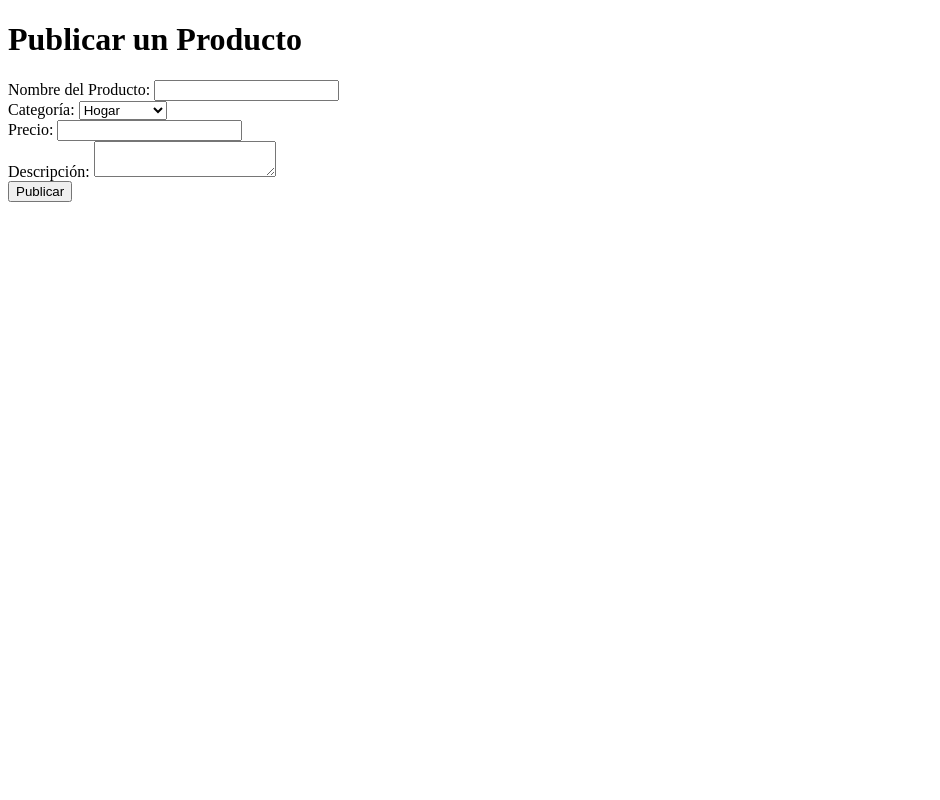
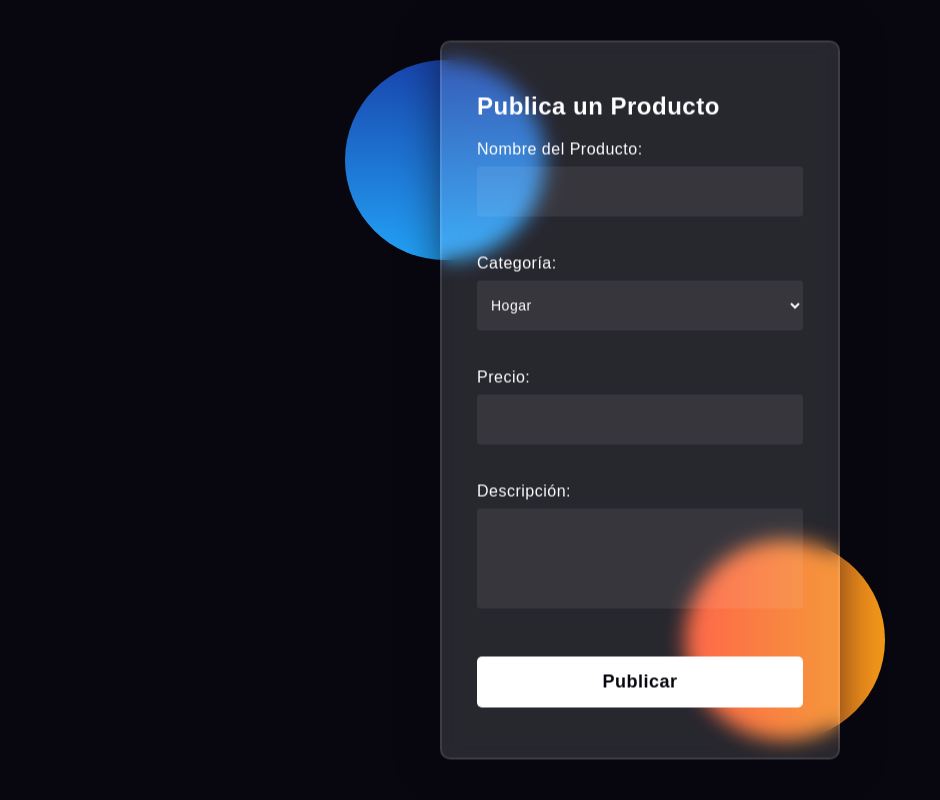
Before and after one commit to DiegoSanRoman/Wallapop-Proyecto-Criptografia, a Flask app: page /vender in a window 1280 px wide. Shown: the whole page, without its empty margins (0-940 px from the left). Run offline with Flask 3, Linux system fonts and the light colour scheme.

Commit message:
Paginas de comprar y vender bonitas

```diff
--- a/Web/static/styles/vender.css
+++ b/Web/static/styles/vender.css
@@ -0,0 +1,113 @@
+*, *:before, *:after {
+    padding: 0;
+    margin: 0;
+    box-sizing: border-box;
+}
+
+body {
+    background-color: #080710;
+}
+
+.background {
+    width: 430px;
+    height: 520px;
+    position: absolute;
+    transform: translate(-50%, -50%);
+    left: 50%;
+    top: 50%;
+}
+
+.background .shape {
+    height: 200px;
+    width: 200px;
+    position: absolute;
+    border-radius: 50%;
+}
+
+.shape:first-child {
+    background: linear-gradient(#1845ad, #23a2f6);
+    left: -80px;
+    top: -80px;
+}
+
+.shape:last-child {
+    background: linear-gradient(to right, #ff512f, #f09819);
+    right: -30px;
+    bottom: -80px;
+}
+
+form {
+    height: auto;
+    width: 400px;
+    background-color: rgba(255, 255, 255, 0.13);
+    position: absolute;
+    transform: translate(-50%, -50%);
+    top: 50%;
+    left: 50%;
+    border-radius: 10px;
+    backdrop-filter: blur(10px);
+    border: 2px solid rgba(255, 255, 255, 0.1);
+    box-shadow: 0 0 40px rgba(8, 7, 16, 0.6);
+    padding: 50px 35px;
+}
+
+form * {
+    font-family: 'Poppins', sans-serif;
+    color: #ffffff;
+    letter-spacing: 0.5px;
+    outline: none;
+    border: none;
+}
+
+form h1 {
+    font-size: 32px;
+    font-weight: 500;
+    line-height: 42px;
+    text-align: center;
+    margin-bottom: 20px;
+}
+
+label {
+    display: block;
+    margin-top: 20px;
+    font-size: 16px;
+    font-weight: 500;
+}
+
+input, select, textarea {
+    display: block;
+    height: 50px;
+    width: 100%;
+    background-color: rgba(255, 255, 255, 0.07);
+    border-radius: 3px;
+    padding: 0 10px;
+    margin-top: 8px;
+    font-size: 14px;
+    font-weight: 300;
+}
+
+textarea {
+    height: 100px;
+    resize: none;
+}
+
+::placeholder {
+    color: #e5e5e5;
+}
+
+button {
+    margin-top: 30px;
+    width: 100%;
+    background-color: #ffffff;
+    color: #080710;
+    padding: 15px 0;
+    font-size: 18px;
+    font-weight: 600;
+    border-radius: 5px;
+    cursor: pointer;
+    transition: transform 0.3s;
+}
+
+button:hover {
+    transform: scale(1.1);
+}
--- a/Web/templates/vender.html
+++ b/Web/templates/vender.html
@@ -5,8 +5,14 @@
     <link rel="stylesheet" type="text/css" href="{{ url_for('static', filename='styles/vender.css') }}">
 </head>
 <body>
-    <h1>Publicar un Producto</h1>
+
+    <div class="background">
+        <div class="shape"></div>
+        <div class="shape"></div>
+    </div>
+
     <form action="{{ url_for('vender') }}" method="POST">
+        <h2>Publica un Producto</h2>
         <label for="name">Nombre del Producto:</label>
         <input type="text" id="name" name="name" required><br>
 
```
Also changed, not shown: Web/static/styles/comprar.css (+44 -7 lines), Web/basededatos/database.db.
